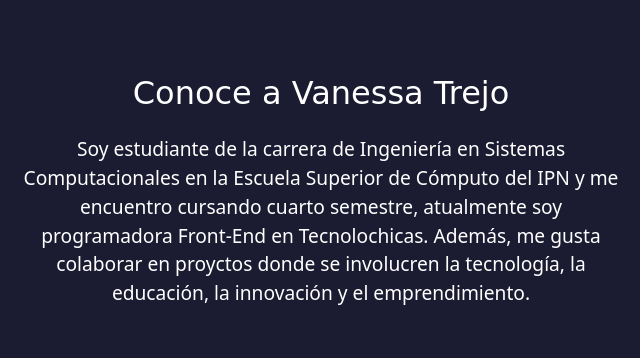
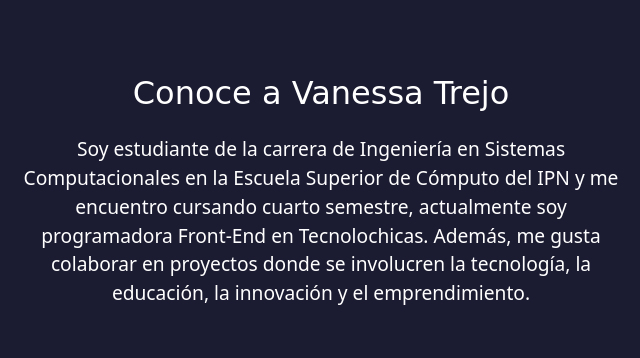
Before and after one commit to AdrianaVanessa/AdrianaVanessa.github.io, a plain HTML site: page index.html in a window 1280 px wide. Shown: the part 1020-1378 px from the top of the page, 319-959 px from the left. Drawn offline with nearby package versions, Linux system fonts and the light colour scheme; a web font is replaced by a local one.

Commit message:
Update index.html

```diff
--- a/index.html
+++ b/index.html
@@ -73,7 +73,7 @@
     <section id="sobre-mi" class="sobre-mi seccion-oscura">
       <div class="contenedor">
         <h2 class="seccion-titulo">Conoce a Vanessa Trejo</h2>
-        <p class="seccion-texto">Soy estudiante de la carrera de Ingeniería en Sistemas Computacionales en la Escuela Superior de Cómputo del IPN y me encuentro cursando cuarto semestre, atualmente soy programadora Front-End en Tecnolochicas. Además, me gusta colaborar en proyctos donde se involucren la tecnología, la educación, la innovación y el emprendimiento.</p>
+        <p class="seccion-texto">Soy estudiante de la carrera de Ingeniería en Sistemas Computacionales en la Escuela Superior de Cómputo del IPN y me encuentro cursando cuarto semestre, actualmente soy programadora Front-End en Tecnolochicas. Además, me gusta colaborar en proyectos donde se involucren la tecnología, la educación, la innovación y el emprendimiento.</p>
       </div>
     </section>
 
```
